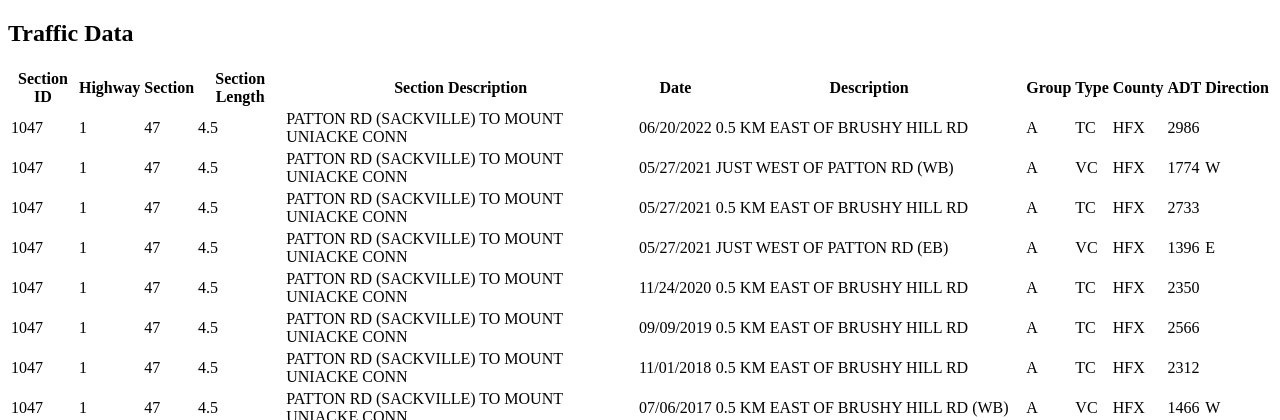
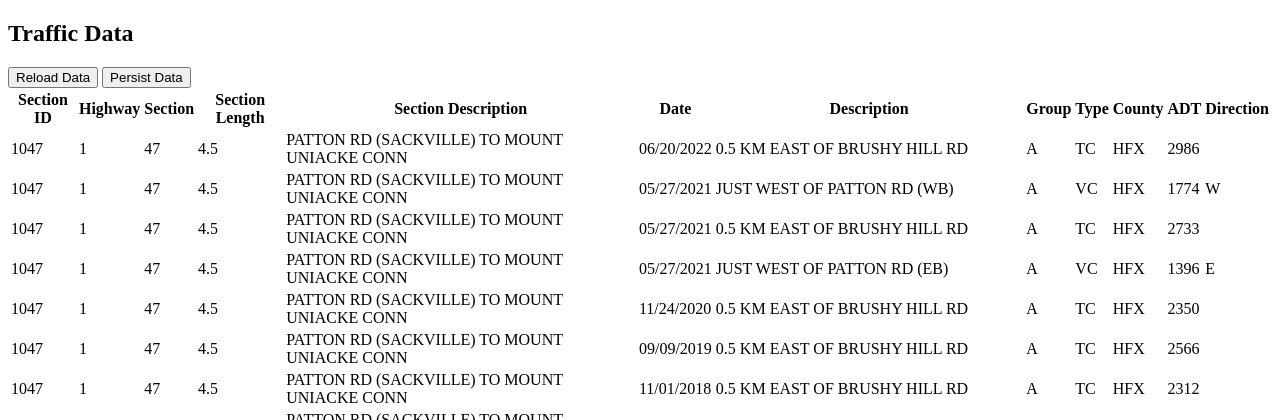
Before and after one commit to andresporrasdev/Traffic-Volumes-Provincial-Highway-System, a Django app: page / in a window 1280 px wide. Shown: the part 107-527 px from the top of the page. Run offline with Django 5.2, Linux system fonts and the light colour scheme.

Commit message:
Reload and persist data from website added

```diff
--- /dev/null
+++ b/trafficdata/traffic_data_app/templates/exported.html
@@ -0,0 +1,6 @@
+{% extends 'base_generic.html' %}
+
+{% block content %}
+<h3>Your data have been exported succesfully</h3>
+<button onclick="location.href='{% url "trafficdata" %}'">Return</button>
+{% endblock %}
--- /dev/null
+++ b/trafficdata/traffic_data_app/templates/reload.html
@@ -0,0 +1,6 @@
+{% extends 'base_generic.html' %}
+
+{% block content %}
+<h3>Your data reload succesfully</h3>
+<button onclick="location.href='{% url "trafficdata" %}'">Return</button>
+{% endblock %}
--- a/trafficdata/traffic_data_app/templates/traffic_data.html
+++ b/trafficdata/traffic_data_app/templates/traffic_data.html
@@ -2,6 +2,8 @@
 
 {% block content %}
   <h2>Traffic Data</h2>
+<button onclick="location.href='{% url "reload_data" %}'">Reload Data</button>
+<button onclick="location.href='{% url "persist_data" %}'">Persist Data</button>
   <table>
     <tr>
       <th>Section ID</th>
--- a/trafficdata/traffic_data_app/views.py
+++ b/trafficdata/traffic_data_app/views.py
@@ -1,5 +1,8 @@
 from django.shortcuts import render
+from django.contrib import messages
+from django.http import JsonResponse
 from .models import TrafficData
+import csv
 from .utils.ReadCSV import readCSV  # Add this line
 
 traffic_data = []
@@ -14,3 +17,21 @@ def traffic_data_view(request):
     # fileName = "../data/Traffic_Volumes_-_Provincial_Highway_System.csv"
     traffic_data = readCSV()
     return render(request, 'traffic_data.html', {'traffic_data': traffic_data})
+
+def reload_data(request):
+    global traffic_data
+    traffic_data = readCSV()
+    messages.success(request, 'Data reloaded successfully')
+    return render(request, 'exported.html', {'message': 'Data persisted successfully'})
+    # return JsonResponse({'message': 'Data reloaded successfully'})
+
+def persist_data(request):
+    with open('exported_traffic_data.csv', 'w', newline='') as file:
+        traffic_data = readCSV()
+        writer = csv.writer(file)
+        writer.writerow(["sectionID", "highway", "section", "sectionLength", "sectionDescription", "date", "description", "group", "type", "county", "ptrucks", "adt", "direction"])
+        for data in traffic_data:
+            writer.writerow([data.get_sectionID(), data.get_highway(), data.get_section(), data.get_sectionLength(), data.get_sectionDescription(), data.get_date(), data.get_description(), data.get_group(), data.get_type(), data.get_county(), data.get_ptrucks(), data.get_adt(), data.get_direction()])
+    messages.success(request, 'Data persisted successfully')
+    return render(request, 'exported.html', {'message': 'Data persisted successfully'})
+    # return JsonResponse({'message': 'Data persisted successfully'})
--- a/trafficdata/trafficdata/urls.py
+++ b/trafficdata/trafficdata/urls.py
@@ -21,6 +21,8 @@ from traffic_data_app import views  # Correct import statement
 urlpatterns = [
     path('', views.index, name='index'),  # Assuming 'index' is a function in your views.py
     path('trafficdata/', views.traffic_data_view, name='trafficdata'),  # Assuming 'traffic_data_view' is a function in your views.py
+    path('reload/', views.reload_data, name='reload_data'),
+    path('persist/', views.persist_data, name='persist_data'),
 ]
 
 # urlpatterns = [
```
